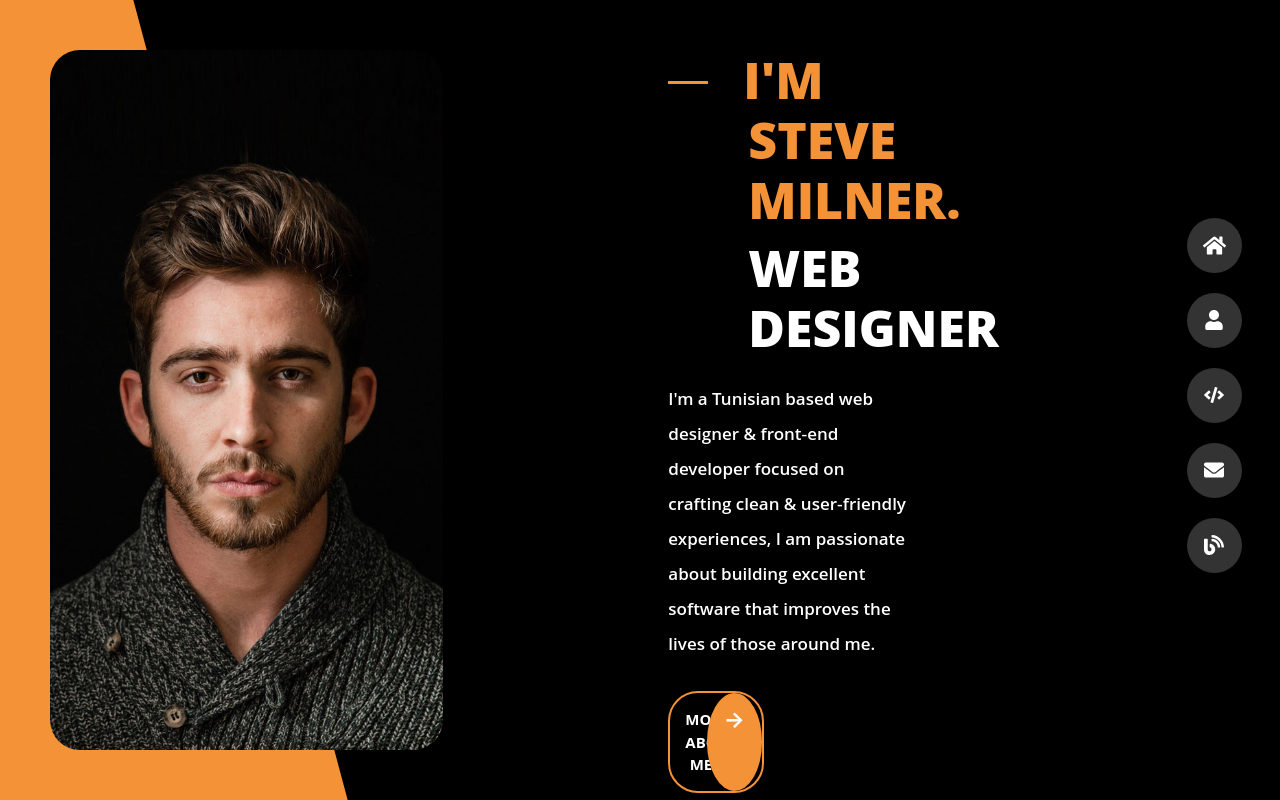
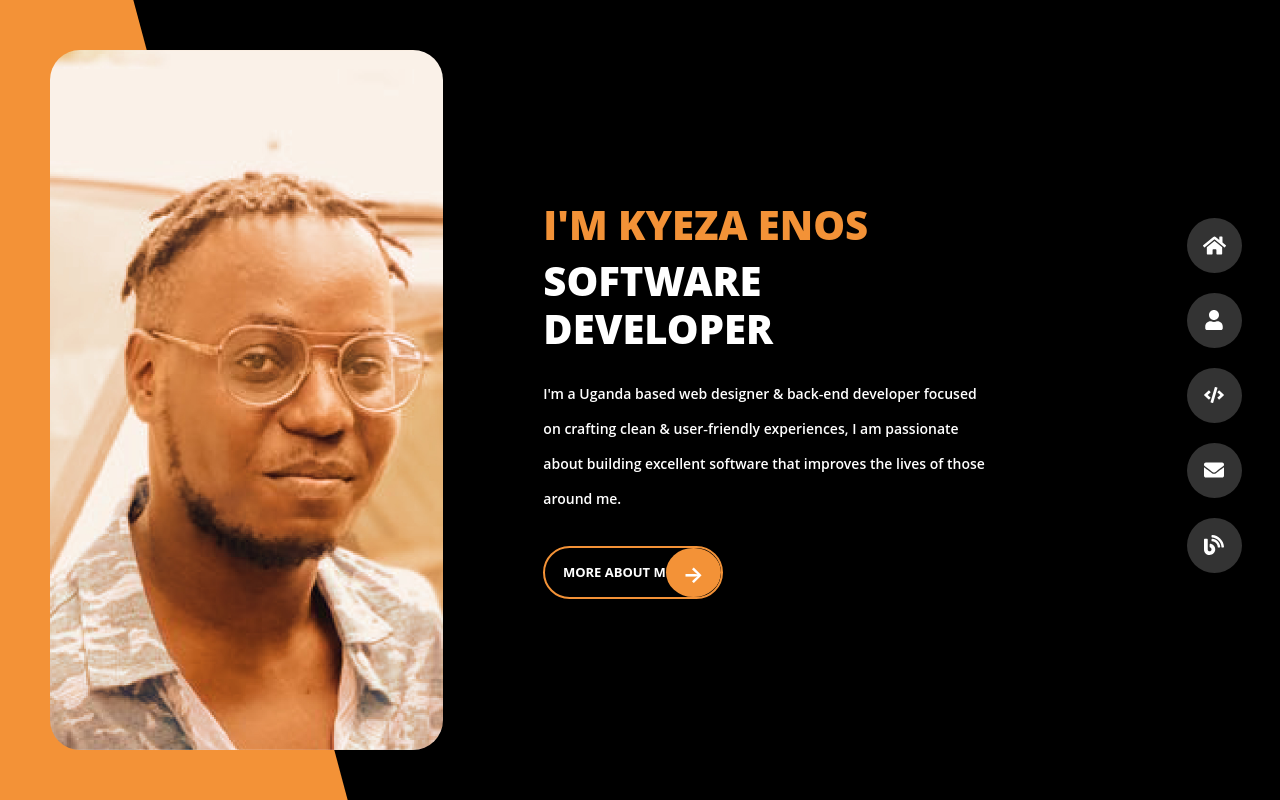
Before and after one commit to enoskyeza/myPortfolio, a React (Create React App) app in the folder frontend/: page / in a window 1280 px wide. Built offline with nearby package versions, Linux system fonts and the light colour scheme.

Commit message:
updated biography

```diff
--- a/frontend/src/components/MainSection.css
+++ b/frontend/src/components/MainSection.css
@@ -4,7 +4,7 @@
 }
 
 .image-container {
-    background-image: url("../images/profile.jpeg");
+    background-image: url("../images/profile-01.jpg");
     background-size: cover;
     background-position: center;
     background-repeat: no-repeat;
@@ -101,7 +101,7 @@ p {
 }
 
 
-@media screen and (min-width: 1157px) {
+@media screen and (min-width: 1445px) {
     .name-el::before {
         content: '';
         display: inline-block;
@@ -113,7 +113,8 @@ p {
     }
 
     .biography-info {
-        padding: 0 225px;
+        padding-right: 225px;
+        padding-left: 150px;
     }
 
     h2 {
@@ -141,3 +142,10 @@ p {
         font-size: 15px;
     }
 }
+
+@media screen and (min-width: 1245px) and (max-width: 1444px) {
+  .biography-info {
+    padding-left: 100px;
+    padding-right: 140px;
+  }
+}
--- a/frontend/src/components/MainSection.js
+++ b/frontend/src/components/MainSection.js
@@ -12,9 +12,9 @@ const MainSection = () => {
                     {/*<Image src={profile} />*/}
                 </Col>
                 <Col md={7} className='biography-info'>
-                    <h2><span className='name-el'>I'M STEVE MILNER.</span></h2>
-                    <h2>WEB DESIGNER</h2>
-                        <p>I'm a Tunisian based web designer & front‑end developer focused on crafting clean
+                    <h2><span className='name-el'>I'M KYEZA ENOS</span></h2>
+                    <h2>SOFTWARE DEVELOPER</h2>
+                        <p>I'm a Uganda based web designer & back‑end developer focused on crafting clean
                             & user‑friendly experiences, I am passionate about building excellent software that
                             improves the lives of those around me. </p>
                         <button className="custom-button">
```
Also changed, not shown: frontend/src/images/profile-01.jpg (added).
